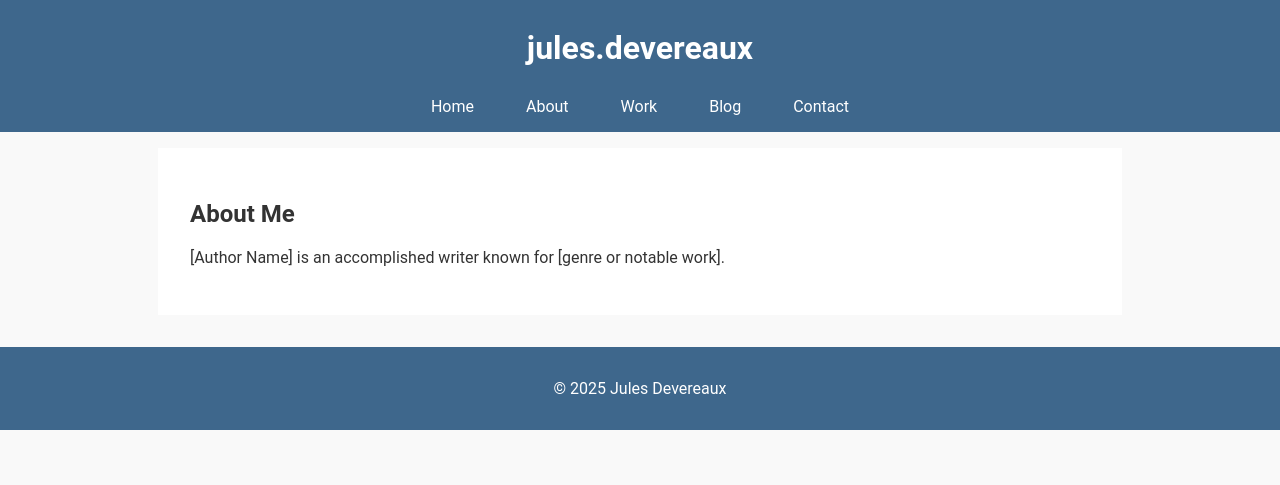
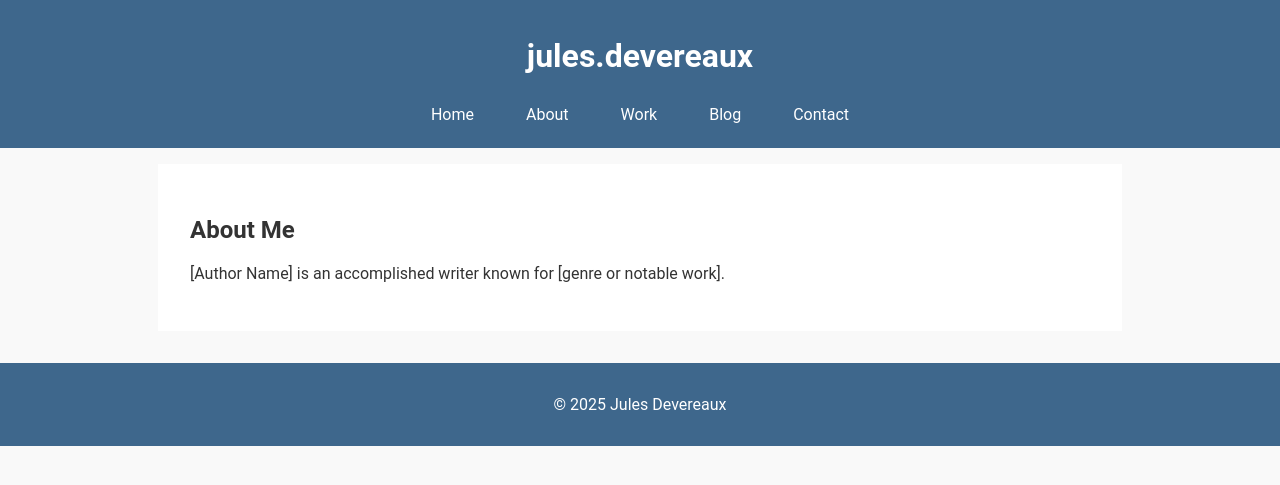
Before and after one commit to julesdevereaux/julesdevereaux.github.io, a Jekyll site: the page built from about.html, in a window 1280 px wide. Shown: the top 485 px of the page. Built offline with Jekyll 4.4.1, drawn with Linux system fonts in a browser that asks for light colours.

Commit message:
Update style.css

```diff
--- a/assets/style.css
+++ b/assets/style.css
@@ -9,7 +9,7 @@ body {
 header {
   background-color: #3e678c;
   color: white;
-  padding: 0.5rem;
+  padding: 1rem;
   text-align: center;
   position: relative;
 }
```
